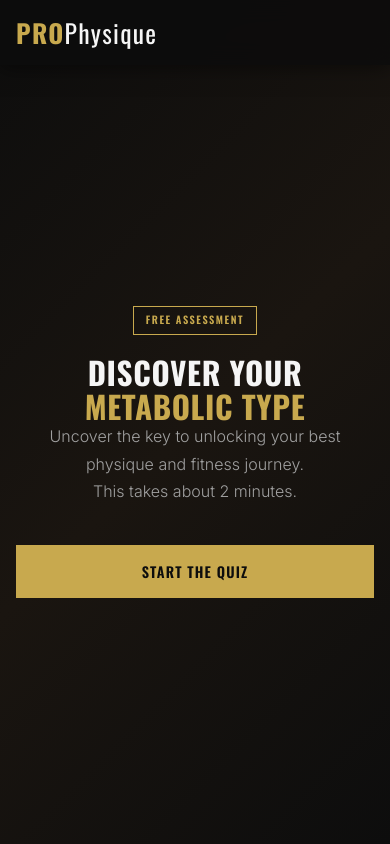
After one commit to MaxitoMR/prophysique-website, a Flask app: page /quiz in a window 390 px wide. The commit adds this page. Run offline with Flask 3, Linux system fonts and the light colour scheme.

Commit message:
Add internal Metasense Metabolic Type Quiz
- 10-question quiz identifying Adrenal/Thyroid/Gonadal/Pituitary type
- Animated transitions between questions with progress bar
- Full results page with nutrition, training, avoid, and focus cards
- Quiz links on homepage now point to /quiz instead of external ScoreApp
- Mobile responsive quiz layout
- Results link to $10 Metasense program on SamCart

Co-Authored-By: Claude Opus 4.6 (1M context) <noreply@anthropic.com>

```diff
--- a/app.py
+++ b/app.py
@@ -8,5 +8,10 @@ def home():
     return render_template("index.html")
 
 
+@app.route("/quiz")
+def quiz():
+    return render_template("quiz.html")
+
+
 if __name__ == "__main__":
     app.run(debug=True, host="0.0.0.0", port=5000)
--- /dev/null
+++ b/static/quiz.css
@@ -0,0 +1,290 @@
+/* ---- QUIZ PAGE ---- */
+
+.quiz-hero {
+  min-height: 100vh;
+  min-height: 100dvh;
+  display: flex;
+  align-items: center;
+  justify-content: center;
+  background: linear-gradient(135deg, #0D0D0D 0%, #1a1510 50%, #0D0D0D 100%);
+  padding: 80px 0 40px;
+}
+
+.quiz-hero .hero-sub {
+  margin-bottom: 40px;
+}
+
+/* PROGRESS */
+.quiz-section {
+  min-height: 100vh;
+  min-height: 100dvh;
+  display: flex;
+  align-items: center;
+  padding: 80px 0 40px;
+}
+
+.quiz-progress {
+  display: flex;
+  align-items: center;
+  gap: 16px;
+  margin-bottom: 40px;
+  max-width: 700px;
+  margin-left: auto;
+  margin-right: auto;
+}
+
+.progress-bar {
+  flex: 1;
+  height: 4px;
+  background: rgba(255,255,255,0.08);
+  border-radius: 2px;
+  overflow: hidden;
+}
+
+.progress-fill {
+  height: 100%;
+  background: var(--gold);
+  border-radius: 2px;
+  transition: width 0.4s ease;
+  width: 10%;
+}
+
+.progress-text {
+  font-family: var(--font-head);
+  font-size: 0.8rem;
+  color: var(--gray-dark);
+  letter-spacing: 0.1em;
+  white-space: nowrap;
+}
+
+/* QUESTION CARD */
+.quiz-card {
+  max-width: 700px;
+  margin: 0 auto;
+  text-align: center;
+}
+
+.quiz-question {
+  font-family: var(--font-head);
+  font-size: clamp(1.4rem, 3.5vw, 2rem);
+  font-weight: 700;
+  text-transform: uppercase;
+  color: var(--white);
+  margin-bottom: 36px;
+  line-height: 1.2;
+}
+
+.quiz-options {
+  display: flex;
+  flex-direction: column;
+  gap: 12px;
+}
+
+.quiz-option {
+  background: var(--bg-card);
+  border: 1px solid rgba(200, 169, 78, 0.12);
+  padding: 20px 24px;
+  color: var(--gray);
+  font-family: var(--font-body);
+  font-size: 1rem;
+  text-align: left;
+  cursor: pointer;
+  transition: all 0.3s ease;
+  display: flex;
+  align-items: center;
+  gap: 16px;
+}
+
+.quiz-option:hover {
+  border-color: var(--gold);
+  color: var(--white);
+  background: rgba(200, 169, 78, 0.06);
+}
+
+.quiz-option.selected {
+  border-color: var(--gold);
+  background: rgba(200, 169, 78, 0.1);
+  color: var(--white);
+}
+
+.option-letter {
+  display: inline-flex;
+  align-items: center;
+  justify-content: center;
+  min-width: 36px;
+  height: 36px;
+  border: 1px solid rgba(200, 169, 78, 0.3);
+  color: var(--gold);
+  font-family: var(--font-head);
+  font-size: 0.9rem;
+  font-weight: 700;
+  flex-shrink: 0;
+  transition: all 0.3s ease;
+}
+
+.quiz-option:hover .option-letter,
+.quiz-option.selected .option-letter {
+  background: var(--gold);
+  color: var(--bg);
+  border-color: var(--gold);
+}
+
+/* RESULTS */
+.quiz-results {
+  min-height: 100vh;
+  min-height: 100dvh;
+  display: flex;
+  align-items: center;
+  padding: 80px 0 40px;
+  background: linear-gradient(135deg, #0D0D0D 0%, #1a1510 30%, #0D0D0D 100%);
+}
+
+.result-card {
+  max-width: 800px;
+  margin: 0 auto;
+  text-align: center;
+}
+
+.result-type-badge {
+  display: inline-flex;
+  align-items: center;
+  justify-content: center;
+  width: 80px;
+  height: 80px;
+  border: 3px solid var(--gold);
+  color: var(--gold);
+  font-family: var(--font-head);
+  font-size: 2.5rem;
+  font-weight: 700;
+  margin-bottom: 24px;
+}
+
+.result-nickname {
+  font-family: var(--font-body);
+  font-size: 0.8rem;
+  font-weight: 500;
+  text-transform: uppercase;
+  letter-spacing: 0.2em;
+  color: var(--gold);
+  margin-bottom: 8px;
+}
+
+.result-title {
+  font-family: var(--font-head);
+  font-size: clamp(2rem, 5vw, 3.5rem);
+  font-weight: 700;
+  text-transform: uppercase;
+  color: var(--white);
+  margin-bottom: 24px;
+  line-height: 1.1;
+}
+
+.result-description {
+  font-size: 1.1rem;
+  color: var(--gray);
+  max-width: 600px;
+  margin: 0 auto 40px;
+  line-height: 1.7;
+}
+
+.result-details {
+  display: grid;
+  grid-template-columns: 1fr 1fr;
+  gap: 24px;
+  text-align: left;
+  margin-bottom: 48px;
+}
+
+.result-detail-card {
+  background: var(--bg-card);
+  border: 1px solid rgba(200, 169, 78, 0.12);
+  padding: 28px;
+}
+
+.result-detail-card h4 {
+  font-family: var(--font-head);
+  font-size: 0.75rem;
+  text-transform: uppercase;
+  letter-spacing: 0.15em;
+  color: var(--gold);
+  margin-bottom: 16px;
+}
+
+.result-detail-card ul {
+  list-style: none;
+  display: flex;
+  flex-direction: column;
+  gap: 8px;
+}
+
+.result-detail-card li {
+  color: var(--gray);
+  font-size: 0.9rem;
+  padding-left: 18px;
+  position: relative;
+}
+
+.result-detail-card li::before {
+  content: '\2713';
+  position: absolute;
+  left: 0;
+  color: var(--gold);
+  font-size: 0.75rem;
+  font-weight: 700;
+}
+
+.result-cta {
+  display: flex;
+  gap: 16px;
+  justify-content: center;
+  flex-wrap: wrap;
+}
+
+.result-share {
+  margin-top: 32px;
+  color: var(--gray-dark);
+  font-size: 0.85rem;
+}
+
+/* MOBILE */
+@media (max-width: 768px) {
+  .quiz-hero {
+    padding: 100px 0 40px;
+  }
+
+  .quiz-option {
+    padding: 16px 18px;
+    font-size: 0.9rem;
+  }
+
+  .option-letter {
+    min-width: 32px;
+    height: 32px;
+    font-size: 0.8rem;
+  }
+
+  .result-details {
+    grid-template-columns: 1fr;
+    gap: 16px;
+  }
+
+  .result-detail-card {
+    padding: 20px;
+  }
+
+  .result-cta {
+    flex-direction: column;
+    align-items: stretch;
+  }
+
+  .result-cta .btn {
+    width: 100%;
+    justify-content: center;
+  }
+
+  .result-type-badge {
+    width: 64px;
+    height: 64px;
+    font-size: 2rem;
+  }
+}
--- /dev/null
+++ b/static/quiz.js
@@ -0,0 +1,325 @@
+// Metasense Metabolic Type Quiz
+// Each answer maps to: A = Adrenal, T = Thyroid, G = Gonadal, P = Pituitary
+
+const questions = [
+  {
+    question: "Where does your body tend to store fat first?",
+    options: [
+      { text: "Midsection and belly area", type: "A" },
+      { text: "Upper body, arms, and back", type: "T" },
+      { text: "Hips, thighs, and lower body", type: "G" },
+      { text: "Evenly distributed all over", type: "P" }
+    ]
+  },
+  {
+    question: "What foods do you crave most?",
+    options: [
+      { text: "Salty and fatty foods (chips, fries, cheese)", type: "A" },
+      { text: "Starches and sweets (bread, pasta, candy)", type: "T" },
+      { text: "Rich and spicy foods (creamy sauces, hot wings)", type: "G" },
+      { text: "Dairy and creamy foods (ice cream, yogurt, milk)", type: "P" }
+    ]
+  },
+  {
+    question: "How would you describe your energy throughout the day?",
+    options: [
+      { text: "Wired in the morning, crash in the afternoon", type: "A" },
+      { text: "Peaks and valleys — energy comes in waves", type: "T" },
+      { text: "Steady during the day, sluggish at night", type: "G" },
+      { text: "Generally low and even, slow to get going", type: "P" }
+    ]
+  },
+  {
+    question: "How does stress affect your body?",
+    options: [
+      { text: "I gain belly weight and feel wired but tired", type: "A" },
+      { text: "My weight fluctuates and I feel anxious", type: "T" },
+      { text: "I get emotional and retain water in my lower body", type: "G" },
+      { text: "I feel mentally foggy and want to sleep more", type: "P" }
+    ]
+  },
+  {
+    question: "What best describes your body shape?",
+    options: [
+      { text: "Broad shoulders, weight concentrated around the middle", type: "A" },
+      { text: "Long limbed, weight fluctuates easily", type: "T" },
+      { text: "Curvy, heavier in the hips and thighs", type: "G" },
+      { text: "Soft and rounded overall, no dominant area", type: "P" }
+    ]
+  },
+  {
+    question: "How do you handle sleep?",
+    options: [
+      { text: "Hard to fall asleep, mind races at night", type: "A" },
+      { text: "Inconsistent — some nights great, others terrible", type: "T" },
+      { text: "I sleep well but wake up stiff or sore", type: "G" },
+      { text: "I could sleep all day and still feel tired", type: "P" }
+    ]
+  },
+  {
+    question: "When you skip meals, what happens?",
+    options: [
+      { text: "I get irritable, shaky, and can't focus", type: "A" },
+      { text: "My energy drops fast and I feel lightheaded", type: "T" },
+      { text: "I'm okay for a while but then overeat later", type: "G" },
+      { text: "I barely notice — I can go a long time without eating", type: "P" }
+    ]
+  },
+  {
+    question: "What type of exercise feels best for your body?",
+    options: [
+      { text: "Moderate strength training with lots of recovery", type: "A" },
+      { text: "High-intensity intervals and fast-paced circuits", type: "T" },
+      { text: "Heavy lower-body resistance training", type: "G" },
+      { text: "Short, intense full-body sessions", type: "P" }
+    ]
+  },
+  {
+    question: "What is your biggest fitness frustration?",
+    options: [
+      { text: "I train hard but can't lose my belly fat", type: "A" },
+      { text: "My weight constantly yo-yos no matter what I do", type: "T" },
+      { text: "My lower body won't lean out even with diet changes", type: "G" },
+      { text: "I gain weight easily all over and progress is slow", type: "P" }
+    ]
+  },
+  {
+    question: "Which describes your personality best?",
+    options: [
+      { text: "Driven achiever — always on, high-performer", type: "A" },
+      { text: "Creative and energetic — lots of ideas, sometimes scattered", type: "T" },
+      { text: "Warm and social — people-oriented, emotionally aware", type: "G" },
+      { text: "Calm and nurturing — patient, supportive, steady", type: "P" }
+    ]
+  }
+];
+
+const results = {
+  A: {
+    letter: "A",
+    name: "Adrenal",
+    nickname: "The High-Stress Achiever",
+    description: "Your dominant gland is the Adrenal. You're a high-performer with a stress-driven metabolism. Your body produces excess cortisol which causes fat storage around your midsection. The key to your transformation is calming your system — not pushing harder.",
+    nutrition: [
+      "High protein at every meal",
+      "Moderate healthy fats",
+      "Limit sodium and processed foods",
+      "Avoid stimulants (excess caffeine)",
+      "Focus on calming foods that reduce cortisol"
+    ],
+    training: [
+      "Low-to-moderate intensity strength training",
+      "Avoid excessive HIIT (raises cortisol)",
+      "Prioritize recovery and rest days",
+      "Steady-state cardio over intervals",
+      "Recovery is your secret weapon"
+    ],
+    avoid: "Brutal HIIT sessions and overtraining — they spike cortisol and make you store MORE belly fat.",
+    focus: "Stress management, quality sleep, and moderate training with high recovery."
+  },
+  T: {
+    letter: "T",
+    name: "Thyroid",
+    nickname: "The Energy Metabolism Type",
+    description: "Your dominant gland is the Thyroid. Your metabolism swings between sluggish and energetic, causing weight fluctuations and energy crashes. The key to your transformation is revving your metabolism consistently with the right fuel and movement patterns.",
+    nutrition: [
+      "Balanced macros at every meal",
+      "Limit refined carbs and sugar",
+      "Iodine-rich foods to support thyroid",
+      "Consistent meal timing (don't skip)",
+      "Anti-inflammatory foods to support function"
+    ],
+    training: [
+      "HIIT and full-body circuits",
+      "Frequent movement throughout the day",
+      "Rev the metabolism with varied intensity",
+      "Mix strength and cardio sessions",
+      "Stay active outside the gym too"
+    ],
+    avoid: "Long slow cardio that doesn't challenge your metabolism — it stalls your system further.",
+    focus: "Metabolic variety, consistent meal timing, and frequent movement to keep your engine running."
+  },
+  G: {
+    letter: "G",
+    name: "Gonadal",
+    nickname: "The Hormone-Sensitive Type",
+    description: "Your dominant gland is the Gonadal. Your hormones drive fat storage in your hips, thighs, and lower body. You're sensitive to hormonal cycles and respond incredibly well to resistance training. The key is balancing your hormones through targeted nutrition and training.",
+    nutrition: [
+      "Lower fat intake overall",
+      "Moderate complex carbohydrates",
+      "Cruciferous veggies to balance estrogen",
+      "Lean proteins at every meal",
+      "Support hormonal balance through whole foods"
+    ],
+    training: [
+      "Lower-body focused strength training",
+      "Resistance training balances hormones naturally",
+      "Add cardio intervals for fat burning",
+      "Progressive overload on compound lifts",
+      "Consistent schedule aligned to energy cycles"
+    ],
+    avoid: "Only doing upper body or avoiding legs — your lower body NEEDS resistance training to rebalance hormones.",
+    focus: "Heavy lower-body training, estrogen-balancing foods, and consistent progressive overload."
+  },
+  P: {
+    letter: "P",
+    name: "Pituitary",
+    nickname: "The Nurturer Type",
+    description: "Your dominant gland is the Pituitary. You store fat evenly all over and are highly responsive to stress, sleep, and growth hormone levels. Your metabolism is slower but steady. The key is short intense training sessions that stimulate growth hormone production.",
+    nutrition: [
+      "Limit dairy products",
+      "Higher vegetables and lean protein",
+      "Support growth hormone through nutrition",
+      "Prioritize quality sleep nutrition",
+      "Smaller, more frequent meals"
+    ],
+    training: [
+      "Full-body compound lifts",
+      "Sprint intervals for GH stimulation",
+      "Short, intense sessions (45 min max)",
+      "Stimulate growth hormone production",
+      "Prioritize sleep for recovery"
+    ],
+    avoid: "Long, low-intensity sessions and dairy-heavy diets — they work against your pituitary function.",
+    focus: "Short intense workouts, growth hormone optimization through sleep, and cutting back on dairy."
+  }
+};
+
+// State
+let currentQuestion = 0;
+let scores = { A: 0, T: 0, G: 0, P: 0 };
+
+// Elements
+const introSection = document.getElementById('quiz-intro');
+const quizSection = document.getElementById('quiz-section');
+const resultsSection = document.getElementById('quiz-results');
+const quizCard = document.getElementById('quizCard');
+const progressFill = document.getElementById('progressFill');
+const progressText = document.getElementById('progressText');
+const startBtn = document.getElementById('startQuiz');
+const resultCard = document.getElementById('resultCard');
+
+// Start quiz
+startBtn.addEventListener('click', () => {
+  introSection.style.display = 'none';
+  quizSection.style.display = 'flex';
+  renderQuestion();
+});
+
+function renderQuestion() {
+  const q = questions[currentQuestion];
+  const letters = ['A', 'B', 'C', 'D'];
+
+  // Shuffle options for variety
+  const shuffled = [...q.options].sort(() => Math.random() - 0.5);
+
+  quizCard.innerHTML = `
+    <h2 class="quiz-question">${q.question}</h2>
+    <div class="quiz-options">
+      ${shuffled.map((opt, i) => `
+        <button class="quiz-option" data-type="${opt.type}">
+          <span class="option-letter">${letters[i]}</span>
+          <span>${opt.text}</span>
+        </button>
+      `).join('')}
+    </div>
+  `;
+
+  // Update progress
+  const progress = ((currentQuestion + 1) / questions.length) * 100;
+  progressFill.style.width = progress + '%';
+  progressText.textContent = `${currentQuestion + 1} / ${questions.length}`;
+
+  // Attach click handlers
+  quizCard.querySelectorAll('.quiz-option').forEach(btn => {
+    btn.addEventListener('click', () => selectAnswer(btn));
+  });
+
+  // Fade in
+  quizCard.style.opacity = '0';
+  quizCard.style.transform = 'translateY(20px)';
+  requestAnimationFrame(() => {
+    quizCard.style.transition = 'opacity 0.4s ease, transform 0.4s ease';
+    quizCard.style.opacity = '1';
+    quizCard.style.transform = 'translateY(0)';
+  });
+}
+
+function selectAnswer(btn) {
+  // Visual feedback
+  quizCard.querySelectorAll('.quiz-option').forEach(b => b.classList.remove('selected'));
+  btn.classList.add('selected');
+
+  // Score
+  const type = btn.dataset.type;
+  scores[type]++;
+
+  // Next question after short delay
+  setTimeout(() => {
+    currentQuestion++;
+    if (currentQuestion < questions.length) {
+      renderQuestion();
+    } else {
+      showResults();
+    }
+  }, 400);
+}
+
+function showResults() {
+  quizSection.style.display = 'none';
+  resultsSection.style.display = 'flex';
+
+  // Find dominant type
+  const dominant = Object.entries(scores).sort((a, b) => b[1] - a[1])[0][0];
+  const result = results[dominant];
+  const percentage = Math.round((scores[dominant] / questions.length) * 100);
+
+  resultCard.innerHTML = `
+    <span class="label">Your Result</span>
+    <div class="result-type-badge">${result.letter}</div>
+    <div class="result-nickname">${result.nickname}</div>
+    <h1 class="result-title">YOU ARE <span class="gold">${result.name.toUpperCase()}</span> DOMINANT</h1>
+    <p class="result-description">${result.description}</p>
+
+    <div class="result-details">
+      <div class="result-detail-card">
+        <h4>Eat For Your Type</h4>
+        <ul>
+          ${result.nutrition.map(item => `<li>${item}</li>`).join('')}
+        </ul>
+      </div>
+      <div class="result-detail-card">
+        <h4>Train For Your Type</h4>
+        <ul>
+          ${result.training.map(item => `<li>${item}</li>`).join('')}
+        </ul>
+      </div>
+      <div class="result-detail-card">
+        <h4>What To Avoid</h4>
+        <ul><li>${result.avoid}</li></ul>
+      </div>
+      <div class="result-detail-card">
+        <h4>Your Focus</h4>
+        <ul><li>${result.focus}</li></ul>
+      </div>
+    </div>
+
+    <div class="result-cta">
+      <a href="https://prophysiquefit.samcart.com/products/metasense-lifetime-nutrition" target="_blank" rel="noopener" class="btn btn-primary btn-lg">Get Your Full Plan &mdash; $10</a>
+      <a href="/" class="btn btn-outline btn-lg">Back to Home</a>
+    </div>
+
+    <p class="result-share">Want the complete Metasense program with personalized coaching? Connect with Carlos.</p>
+  `;
+
+  // Fade in
+  resultCard.style.opacity = '0';
+  resultCard.style.transform = 'translateY(30px)';
+  requestAnimationFrame(() => {
+    resultCard.style.transition = 'opacity 0.6s ease, transform 0.6s ease';
+    resultCard.style.opacity = '1';
+    resultCard.style.transform = 'translateY(0)';
+  });
+
+  window.scrollTo({ top: 0 });
+}
--- /dev/null
+++ b/templates/quiz.html
@@ -0,0 +1,61 @@
+<!DOCTYPE html>
+<html lang="en">
+<head>
+  <meta charset="UTF-8">
+  <meta name="viewport" content="width=device-width, initial-scale=1.0">
+  <title>Metasense Metabolic Type Quiz | Pro Physique Fitness</title>
+  <link rel="preconnect" href="https://fonts.googleapis.com">
+  <link rel="preconnect" href="https://fonts.gstatic.com" crossorigin>
+  <link href="https://fonts.googleapis.com/css2?family=Oswald:wght@400;500;600;700&family=Inter:wght@300;400;500;600&display=swap" rel="stylesheet">
+  <link rel="stylesheet" href="{{ url_for('static', filename='style.css') }}">
+  <link rel="stylesheet" href="{{ url_for('static', filename='quiz.css') }}">
+</head>
+<body>
+
+  <!-- NAVIGATION -->
+  <nav class="navbar scrolled">
+    <div class="container nav-container">
+      <a href="/" class="nav-logo">
+        <span class="logo-pro">PRO</span><span class="logo-physique">Physique</span>
+      </a>
+    </div>
+  </nav>
+
+  <!-- QUIZ INTRO -->
+  <section class="quiz-hero" id="quiz-intro">
+    <div class="container text-center">
+      <span class="label">Free Assessment</span>
+      <h1>DISCOVER YOUR <span class="gold">METABOLIC TYPE</span></h1>
+      <p class="hero-sub">Uncover the key to unlocking your best physique and fitness journey.<br>This takes about 2 minutes.</p>
+      <button class="btn btn-primary btn-lg" id="startQuiz">Start the Quiz</button>
+    </div>
+  </section>
+
+  <!-- QUIZ QUESTIONS -->
+  <section class="quiz-section" id="quiz-section" style="display:none;">
+    <div class="container">
+      <div class="quiz-progress">
+        <div class="progress-bar">
+          <div class="progress-fill" id="progressFill"></div>
+        </div>
+        <span class="progress-text" id="progressText">1 / 10</span>
+      </div>
+
+      <div class="quiz-card" id="quizCard">
+        <!-- Questions injected by JS -->
+      </div>
+    </div>
+  </section>
+
+  <!-- QUIZ RESULTS -->
+  <section class="quiz-results" id="quiz-results" style="display:none;">
+    <div class="container">
+      <div class="result-card" id="resultCard">
+        <!-- Results injected by JS -->
+      </div>
+    </div>
+  </section>
+
+  <script src="{{ url_for('static', filename='quiz.js') }}"></script>
+</body>
+</html>
```
Also changed, not shown: api/index.py (+6 -1 lines), templates/index.html (+4 -4 lines).
